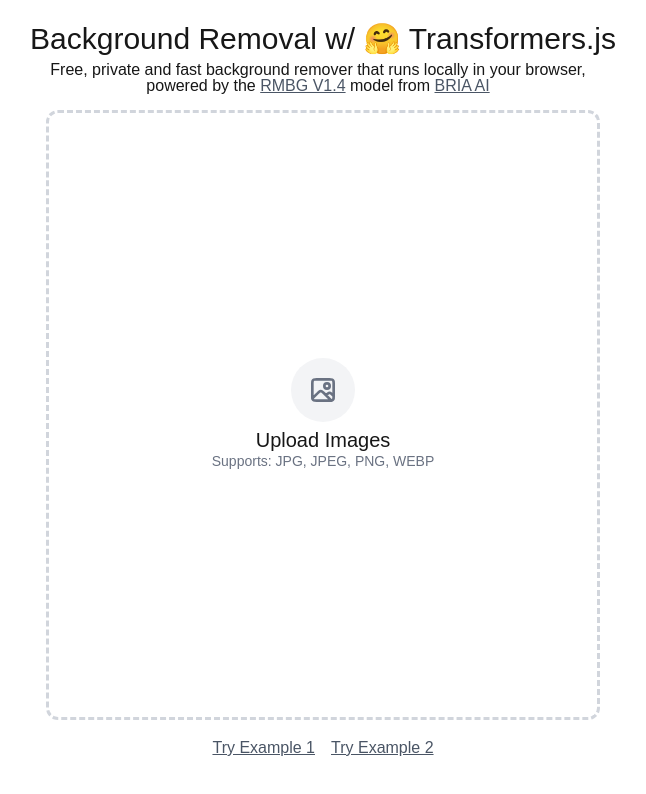
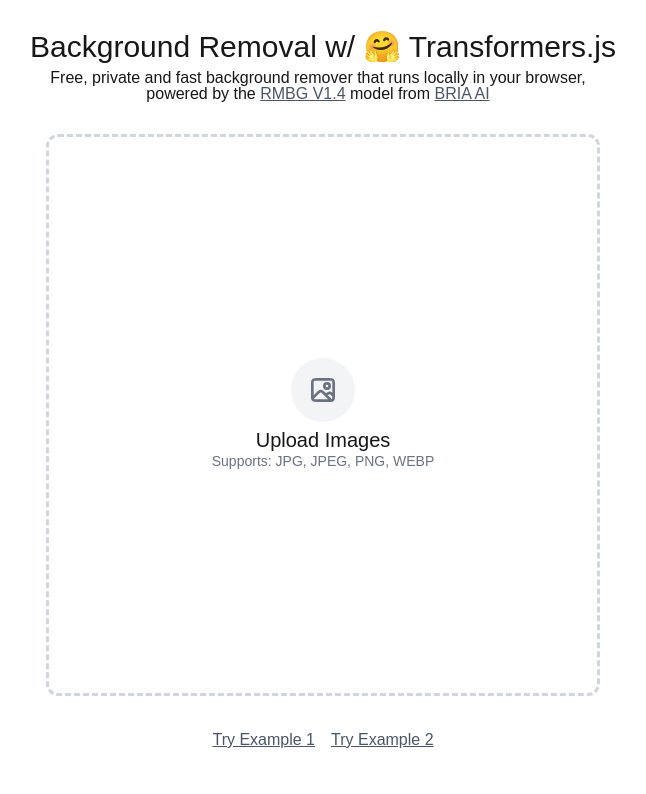
Before and after one commit to Serohman/ai-remove-bg, a Next.js app: page / in a window 1280 px wide. Shown: the top 794 px of the page, without its empty margins (317-963 px from the left). Built offline with nearby package versions, Linux system fonts and the light colour scheme.

Commit message:
Add wider spacing for XL screens

```diff
--- a/src/app/page.tsx
+++ b/src/app/page.tsx
@@ -72,9 +72,9 @@
   };
 
   return (
-    <div className="flex h-full flex-col p-4 max-w-5xl mx-auto md:py-6">
+    <div className="flex h-full flex-col p-4 max-w-5xl mx-auto md:py-6 lg:py-8">
       <Header />
-      <main className="flex-grow flex flex-col m-4">
+      <main className="flex-grow flex flex-col m-4 md:my-6 lg:my-8">
         {isScreenUpload && <ImageUpload onInputChange={handleSourceChange} />}
         {isScreenProcessing && <ImageProcessing url={sourceImage.url} />}
         {isScreenDownload && <ImagePreview url={outputImage.url} />}
```
